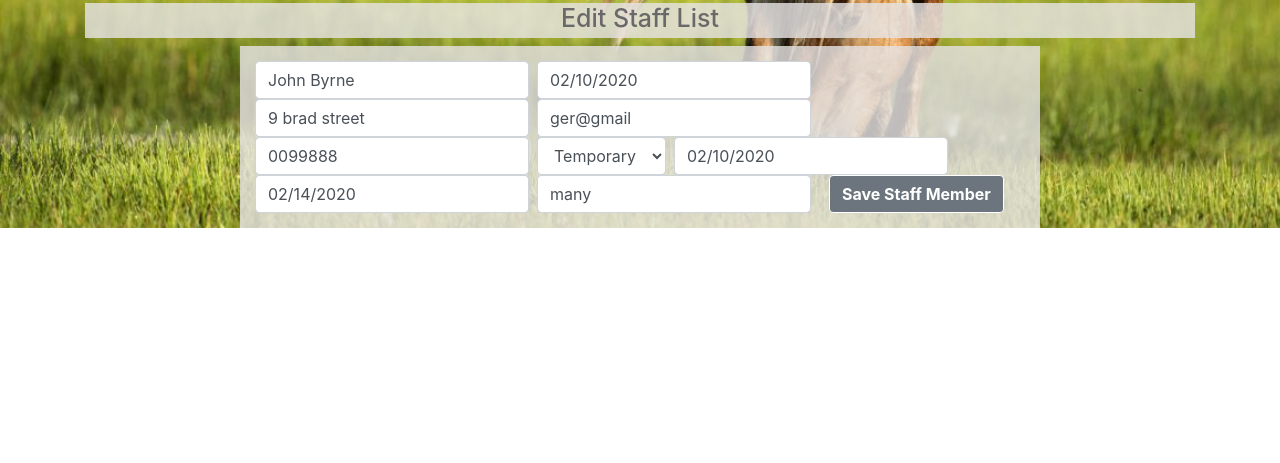
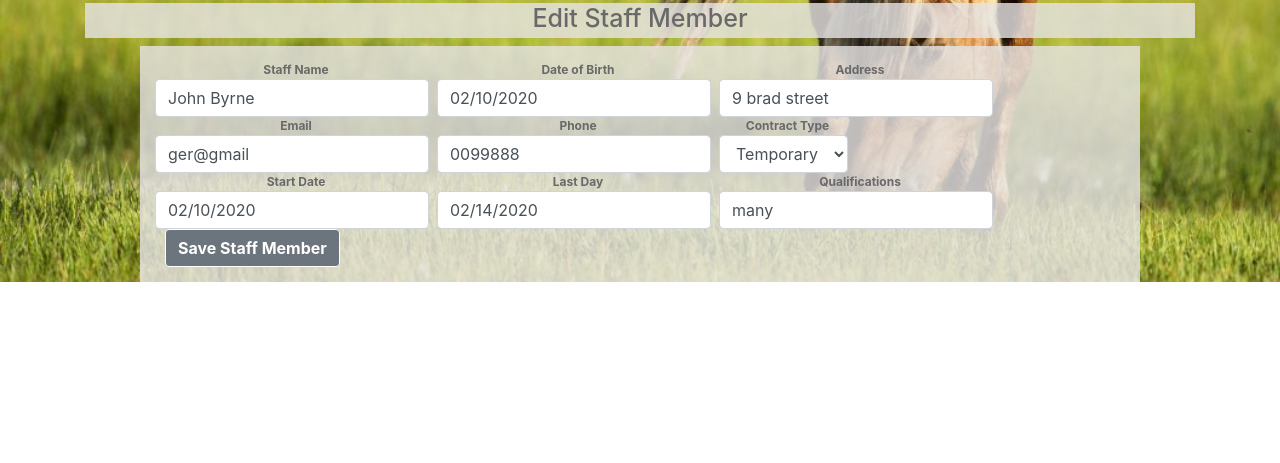
Before and after one commit to X00143365/3rdyearprojectX00143365, a Django app: page /editstaff/24 in a window 1280 px wide. Shown: the part 337-800 px from the top of the page. Run offline with Django 3.2, Linux system fonts and the light colour scheme; a user stored in the database is signed in; data comes from the database, SQL or seed files in the repository; some libraries are stand-ins or nearby versions.

Commit message:
27Feb2020_23.37

```diff
--- a/module_task/templates/editstaff.html
+++ b/module_task/templates/editstaff.html
@@ -3,23 +3,49 @@
 
 {% block content %}
 
-<h1>Edit Staff List</h1>
+<h1>Edit Staff Member</h1>
     {% if staff %}
 
 
 <form class="form-inline my-2 my-lg-0" method="POST">{% csrf_token %}
 
+  <div>
+  <label for="staffname">Staff Name</label>
   <input class="form-control mr-sm-2" type="add" placeholder="Staff Name" value="{{staff.staffname}}"aria-label="Add" name="staffname">
+  </div>
+  <div>
+  <label for="staffdob">Date of Birth</label>
   <input class="form-control mr-sm-2" type="text" placeholder="Date of Birth" value="{{staff.staffdob|date:"SHORT_DATE_FORMAT"}}" aria-label="Add" name="staffdob">
+  </div>
+  <div>
+  <label for="staffaddress">Address</label>
   <input class="form-control mr-sm-2" type="add" placeholder="Address" value="{{staff.staffaddress}}" aria-label="Add" name="staffaddress">
+  </div>
+  <div>
+  <label for="staffemail">Email</label>
   <input class="form-control mr-sm-2" type="add" placeholder="Email" value="{{staff.staffemail}}"aria-label="Add" name="staffemail">
+  </div>
+  <div>
+  <label for="staffphone">Phone</label>
   <input class="form-control mr-sm-2" type="add" placeholder="Phone" value="{{staff.staffphone}}" aria-label="Add" name="staffphone">
+  </div>
+  <div>
+  <label for="staffcontract">Contract Type</label>
   <select class="form-control mr-sm-2"  placeholder="Contract Type"  name="staffcontract"> <option value="Temporary">Temporary</option>
   <option value="Permanent">Permanent</option> </select>
+  </div>
+  <div>
+  <label for="startdate">Start Date</label>
   <input class="form-control mr-sm-2" type="text" placeholder="Start Date" value="{{staff.startdate|date:"SHORT_DATE_FORMAT"}}" aria-label="Add" name="startdate">
+  </div>
+  <div>
+  <label for="termindate">Last Day</label>
   <input class="form-control mr-sm-2" type="text" placeholder="Termination Date" value="{{staff.termindate|date:"SHORT_DATE_FORMAT"}}" aria-label="Add" name="termindate">
+  </div>
+  <div>
+  <label for="staffqual">Qualifications</label>
   <input class="form-control mr-sm-2" type="add" placeholder="Qualifications" value="{{staff.staffqual}}" aria-label="Add" name="staffqual">
-
+  </div>
   <button class="btn btn-secondary my-2 my-sm-0 buttons" type="submit">Save Staff Member</button>
 </form>
 
--- a/static/css/style.css
+++ b/static/css/style.css
@@ -89,7 +89,7 @@ nav a {
 
   form {
     background-color: rgba(231, 228, 228, 0.808);
-    width: 800px;
+    width: 1000px;
     padding: 15px;
     margin: auto;
     position: relative;
```
Also changed, not shown: module_task/templates/rota.html (+19 -3 lines), module_task/templates/staff.html (+27 -1 lines).
